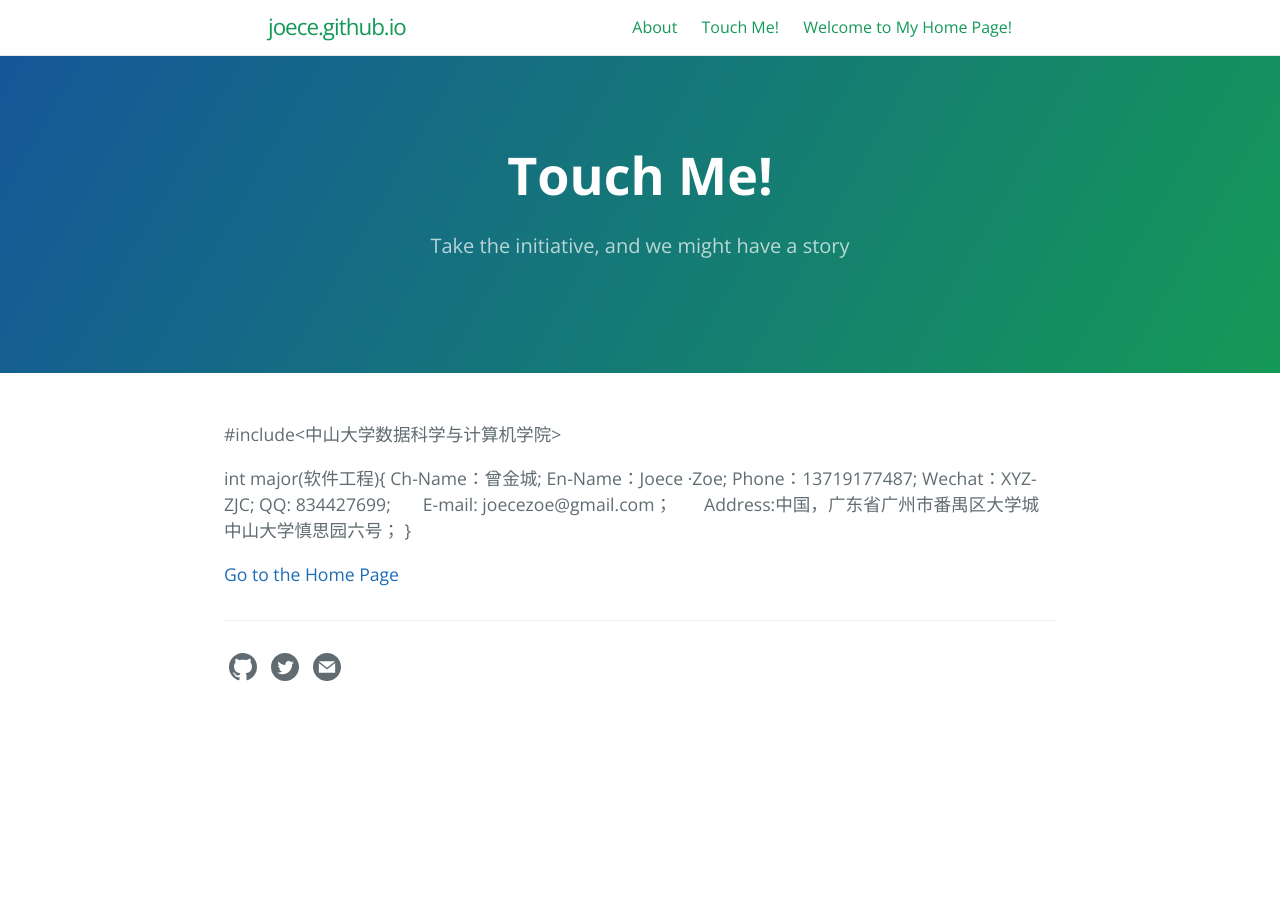
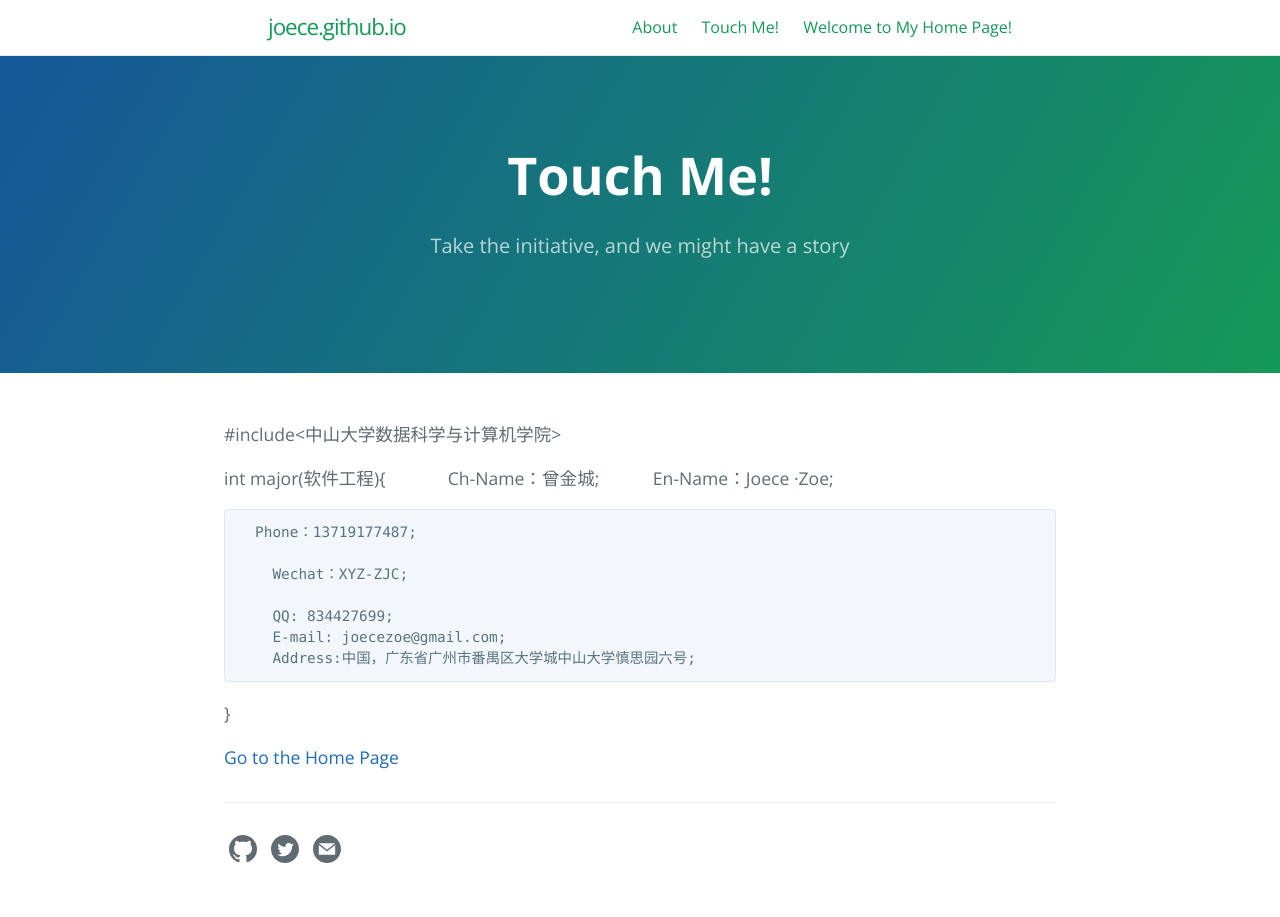
Before and after one commit to joece/joece.github.io, a Jekyll site: the page built from contact.md, in a window 1280 px wide. Built offline with Jekyll 4.4.1, drawn with Linux system fonts in a browser that asks for light colours.

```diff
--- a/contact.md
+++ b/contact.md
@@ -7,13 +7,21 @@ tagline: Take the initiative, and we might have a story
 #include<中山大学数据科学与计算机学院>
 
 int major(软件工程){
-        Ch-Name：曾金城;
-        En-Name：Joece ·Zoe;
-        Phone：13719177487;
+
+   Ch-Name：曾金城;
+
+     En-Name：Joece ·Zoe;
+
+      Phone：13719177487;
+
         Wechat：XYZ-ZJC;
+
         QQ: 834427699;
-        E-mail: joecezoe@gmail.com；
-        Address:中国，广东省广州市番禺区大学城中山大学慎思园六号；
+
+        E-mail: joecezoe@gmail.com;
+
+        Address:中国，广东省广州市番禺区大学城中山大学慎思园六号;
+
 }
 
 [Go to the Home Page]({{ site.url }}{{ site.baseurl }})
```
